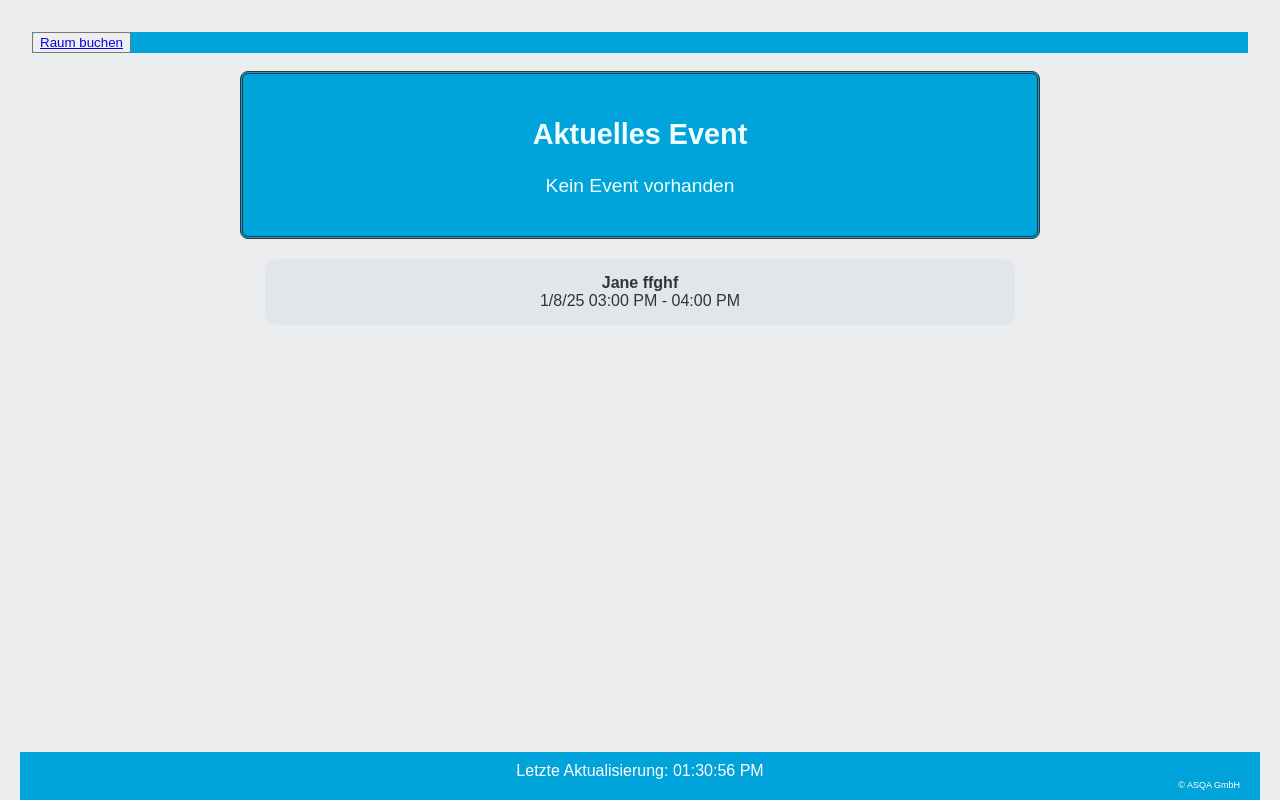
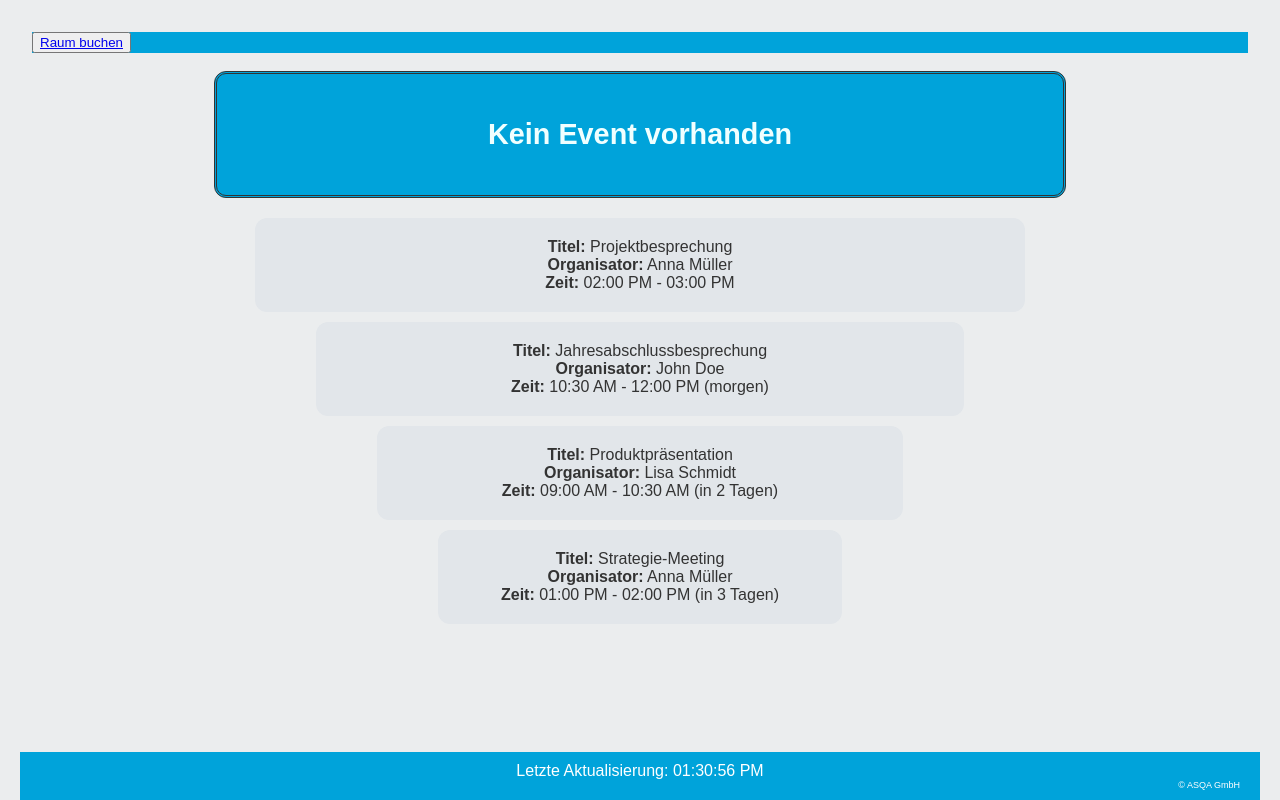
Before and after one commit to a-sqa-de/Raumbuchung, a plain HTML site: page index.html in a window 1280 px wide. Drawn offline with Linux system fonts and the light colour scheme.

Commit message:
v. 0.2
JSON lesbar
Graph Daten kompatibel
Sortierung von Daten
Pyramidenansicht
"zuletzt Aktualisiert" Anzeige

```diff
--- a/buchungen.json
+++ b/buchungen.json
@@ -0,0 +1,197 @@
+{
+  "@odata.context": "https://graph.microsoft.com/v1.0/$metadata#users('example@domain.com')/events",
+  "value": [
+    {
+      "id": "AAMkAGVmMDEzZmYtY2EyNS00YjU3LTg2ZTItZjNkYzA5ZGE3ZmIzBgFRAAgI2yEAAAA=",
+      "subject": "Team Meeting",
+      "organizer": {
+        "emailAddress": {
+          "name": "Max Mustermann",
+          "address": "max.mustermann@example.com"
+        }
+      },
+      "start": {
+        "dateTime": "2025-01-07T09:00:00",
+        "timeZone": "Europe/Berlin"
+      },
+      "end": {
+        "dateTime": "2025-01-07T10:00:00",
+        "timeZone": "Europe/Berlin"
+      },
+      "location": {
+        "displayName": "Konferenzraum 1"
+      },
+      "attendees": [
+        {
+          "emailAddress": {
+            "name": "Anna Müller",
+            "address": "anna.mueller@example.com"
+          },
+          "type": "required"
+        },
+        {
+          "emailAddress": {
+            "name": "John Doe",
+            "address": "john.doe@example.com"
+          },
+          "type": "optional"
+        }
+      ],
+      "isOnlineMeeting": true,
+      "onlineMeeting": {
+        "joinUrl": "https://teams.microsoft.com/l/meetup-join/abc123"
+      }
+    },
+    {
+      "id": "AAMkAGVmMDEzZmYtY2EyNS00YjU3LTg2ZTItZjNkYzA5ZGE3ZmI0BgFRAAgI2yEAAAA=",
+      "subject": "Projektbesprechung",
+      "organizer": {
+        "emailAddress": {
+          "name": "Anna Müller",
+          "address": "anna.mueller@example.com"
+        }
+      },
+      "start": {
+        "dateTime": "2025-01-08T14:00:00",
+        "timeZone": "Europe/Berlin"
+      },
+      "end": {
+        "dateTime": "2025-01-08T15:00:00",
+        "timeZone": "Europe/Berlin"
+      },
+      "location": {
+        "displayName": "Online Meeting"
+      },
+      "attendees": [
+        {
+          "emailAddress": {
+            "name": "Max Mustermann",
+            "address": "max.mustermann@example.com"
+          },
+          "type": "required"
+        }
+      ],
+      "isOnlineMeeting": true,
+      "onlineMeeting": {
+        "joinUrl": "https://teams.microsoft.com/l/meetup-join/xyz456"
+      }
+    },
+    {
+      "id": "AAMkAGVmMDEzZmYtY2EyNS00YjU3LTg2ZTItZjNkYzA5ZGE3ZmI5BgFRAAgI2yEAAAA=",
+      "subject": "Jahresabschlussbesprechung",
+      "organizer": {
+        "emailAddress": {
+          "name": "John Doe",
+          "address": "john.doe@example.com"
+        }
+      },
+      "start": {
+        "dateTime": "2025-01-09T10:30:00",
+        "timeZone": "Europe/Berlin"
+      },
+      "end": {
+        "dateTime": "2025-01-09T12:00:00",
+        "timeZone": "Europe/Berlin"
+      },
+      "location": {
+        "displayName": "Meetingraum 2"
+      },
+      "attendees": [
+        {
+          "emailAddress": {
+            "name": "Lisa Schmidt",
+            "address": "lisa.schmidt@example.com"
+          },
+          "type": "required"
+        },
+        {
+          "emailAddress": {
+            "name": "Max Mustermann",
+            "address": "max.mustermann@example.com"
+          },
+          "type": "optional"
+        }
+      ],
+      "isOnlineMeeting": false
+    },
+    {
+      "id": "AAMkAGVmMDEzZmYtY2EyNS00YjU3LTg2ZTItZjNkYzA5ZGE3ZmIwBgFRAAgI2yEAAAA=",
+      "subject": "Produktpräsentation",
+      "organizer": {
+        "emailAddress": {
+          "name": "Lisa Schmidt",
+          "address": "lisa.schmidt@example.com"
+        }
+      },
+      "start": {
+        "dateTime": "2025-01-10T09:00:00",
+        "timeZone": "Europe/Berlin"
+      },
+      "end": {
+        "dateTime": "2025-01-10T10:30:00",
+        "timeZone": "Europe/Berlin"
+      },
+      "location": {
+        "displayName": "Hauptkonferenzraum"
+      },
+      "attendees": [
+        {
+          "emailAddress": {
+            "name": "Anna Müller",
+            "address": "anna.mueller@example.com"
+          },
+          "type": "required"
+        },
+        {
+          "emailAddress": {
+            "name": "John Doe",
+            "address": "john.doe@example.com"
+          },
+          "type": "required"
+        }
+      ],
+      "isOnlineMeeting": false
+    },
+    {
+      "id": "AAMkAGVmMDEzZmYtY2EyNS00YjU3LTg2ZTItZjNkYzA5ZGE3ZmIyBgFRAAgI2yEAAAA=",
+      "subject": "Strategie-Meeting",
+      "organizer": {
+        "emailAddress": {
+          "name": "Anna Müller",
+          "address": "anna.mueller@example.com"
+        }
+      },
+      "start": {
+        "dateTime": "2025-01-11T13:00:00",
+        "timeZone": "Europe/Berlin"
+      },
+      "end": {
+        "dateTime": "2025-01-11T14:00:00",
+        "timeZone": "Europe/Berlin"
+      },
+      "location": {
+        "displayName": "Online Meeting"
+      },
+      "attendees": [
+        {
+          "emailAddress": {
+            "name": "Max Mustermann",
+            "address": "max.mustermann@example.com"
+          },
+          "type": "required"
+        },
+        {
+          "emailAddress": {
+            "name": "Lisa Schmidt",
+            "address": "lisa.schmidt@example.com"
+          },
+          "type": "optional"
+        }
+      ],
+      "isOnlineMeeting": true,
+      "onlineMeeting": {
+        "joinUrl": "https://teams.microsoft.com/l/meetup-join/def789"
+      }
+    }
+  ]
+}
--- a/index.html
+++ b/index.html
@@ -1,29 +1,28 @@
 <!DOCTYPE html>
 <html lang="de">
 <head>
-    <meta charset="UTF-8">
+  <meta charset="UTF-8">
     <meta name="viewport" content="width=device-width, initial-scale=1.0">
     <title>Terminübersicht</title>
     <link rel="stylesheet" href="styles.css">
+
 </head>
 <body>
     <header>
       <div id="buchung" class="buchen">
         <button><a href="buchung.html" >Raum buchen</a></button>
       </div>
-
     </header>
 
-    <div class="container">
-        <div
-        id="current-event" class="event-card current-event hidden">
-          <h2>Aktuelles Event</h2>
-          <p id="current-creator"></p>
-          <p id="current-time"></p>
-        </div>
 
-        <div id="future-events" class="future-events"></div>
-      </div>
+    <div id="current-event" class="hidden">
+      <h2 id="current-creator"></h2>
+      <p id="current-organizer"></p>
+      <p id="current-time"></p>
+      <p id="current-location"></p>
+    </div>
+
+      <div id="future-events"></div>
 
       <footer>
         <div id="last-updated" class="last-updated">Letzte Aktualisierung: --:--:--</div>
@@ -32,4 +31,3 @@
 
       <script src="index.js"></script>
 </body>
-</html>
--- a/index.js
+++ b/index.js
@@ -1,71 +1,60 @@
-const bookings = [
-    {
-      creator: "Max Mustermann",
-      startTime: "2025-01-08T08:00:00",
-      endTime: "2025-01-08T08:15:00",
-    },
-    {
-      creator: "Anna Müller",
-      startTime: "2025-01-08T08:15:00",
-      endTime: "2025-01-08T08:30:00",
-    },
-    {
-      creator: "John Doe",
-      startTime: "2025-01-08T08:35:00",
-      endTime: "2025-01-08T08:45:00",
-    },
-    {
-      creator: "Jane Smith",
-      startTime: "2025-01-08T10:45:00",
-      endTime: "2025-01-08T11:00:00",
-    },
-    {
-      creator: "Jane ffghf",
-      startTime: "2025-01-07T11:03:00",
-      endTime: "2025-01-07T11:10:00",
-      titel: "Ballsport",
-    },
-    {
-      creator: "Lulu",
-      startTime: "2025-01-07T11:15:00",
-      endTime: "2025-01-07T11:00:00",
-      titel: "Ballsport",
-    },
-    {
-      creator: "Jane ffghf",
-      startTime: "2025-01-08T15:00:00",
-      endTime: "2025-01-08T16:00:00",
-      titel: "Ballsport",
-    },
-  ];
-
 // Funktion: Zeitformat anpassen (HH:MM)
 function formatTime(dateStr) {
   const date = new Date(dateStr);
   return date.toLocaleTimeString([], { hour: "2-digit", minute: "2-digit" });
 }
 
-  // Funktion: Datum formatieren
-  function formatDate(dateStr) {
-    const date = new Date(dateStr);
-    return date.toLocaleDateString([], { dateStyle: "short" });
+// Funktion: Unterschied in Tagen berechnen
+function getDayDifference(dateStr) {
+  const today = new Date();
+  const eventDate = new Date(dateStr);
+
+  // Unterschied in Millisekunden
+  const differenceInTime = eventDate.setHours(0, 0, 0, 0) - today.setHours(0, 0, 0, 0);
+
+  // Unterschied in Tagen berechnen
+  return Math.round(differenceInTime / (1000 * 60 * 60 * 24));
+}
+
+// Funktion: Anzeige für die Tagesdifferenz
+function getDayDisplay(dateStr) {
+  const dayDifference = getDayDifference(dateStr);
+
+  if (dayDifference === 0) {
+    return "";
+  } else if (dayDifference === 1) {
+    return "(morgen)";
+  } else if (dayDifference > 1) {
+    return `(in ${dayDifference} Tagen)`;
+  } else {
+    return "(vergangenes Event)"; // Optional für vergangene Events
+  }
 }
 
 // Funktion: Events aktualisieren
-function updateEvents() {
+async function updateEvents() {
+  try {
+    // JSON-Daten laden
+    const response = await fetch("buchungen.json");
+    if (!response.ok) {
+      throw new Error("Fehler beim Laden der JSON-Daten");
+    }
+
+    const graphData = await response.json();
+    const bookings = graphData.value;
 
     // Aktuelles Datum/Zeit
     const now = new Date();
 
     // 1. Aktuelles Event bestimmen
     const currentEvent = bookings.find(
-    (booking) => new Date(booking.startTime) <= now && new Date(booking.endTime) > now
+      (booking) => new Date(booking.start.dateTime) <= now && new Date(booking.end.dateTime) > now
     );
 
-  // 2. Zukünftige Events filtern und sortieren (absteigend nach Startzeit)
+    // 2. Zukünftige Events filtern und sortieren (nach Startzeit)
     const futureEvents = bookings
-    .filter((booking) => new Date(booking.startTime) > now)
-    .sort((a, b) => new Date(a.startTime) - new Date(b.startTime));
+      .filter((booking) => new Date(booking.start.dateTime) > now)
+      .sort((a, b) => new Date(a.start.dateTime) - new Date(b.start.dateTime));
 
     // HTML-Container auswählen
     const currentEventContainer = document.getElementById("current-event");
@@ -73,13 +62,15 @@ function updateEvents() {
 
     // 3. Aktuelles Event anzeigen
     if (currentEvent) {
-  currentEventContainer.querySelector("#current-creator").textContent = currentEvent.creator;
+      currentEventContainer.querySelector("#current-creator").textContent = `Titel: ${currentEvent.subject}`;
+      currentEventContainer.querySelector(
+        "#current-organizer"
+      ).textContent = `Organisator: ${currentEvent.organizer.emailAddress.name}`;
       currentEventContainer.querySelector(
         "#current-time"
-  ).textContent = `${formatTime(currentEvent.startTime)} - ${formatTime(currentEvent.endTime)}`;
+      ).textContent = `Zeit: ${formatTime(currentEvent.start.dateTime)} - ${formatTime(currentEvent.end.dateTime)}`;
       currentEventContainer.classList.remove("hidden");
     } else {
-  // Wenn kein aktuelles Event vorhanden ist, "Der Raum ist frei" anzeigen
       currentEventContainer.querySelector("#current-creator").textContent = "Kein Event vorhanden";
       currentEventContainer.querySelector("#current-time").textContent = "";
       currentEventContainer.classList.remove("hidden");
@@ -88,50 +79,86 @@ if (currentEvent) {
     // 4. Zukünftige Events anzeigen (maximal 4)
     futureEventsContainer.innerHTML = "";
 
-  //5. Schleife für Anzahl der Ergebnisse
     futureEvents.slice(0, 4).forEach((event, index) => {
       const card = document.createElement("div");
 
       // Karte gestalten (zentriert, kleiner werdend)
       card.classList.add("event-card");
       const cardWidth = 100 - index * 10; // Dynamische Breite
-    card.style.width = `${cardWidth-10}%`;
-    card.style.margin = "0 auto"; // Zentrierung
+      card.style.width = `${cardWidth - 40}%`;
+      card.style.height = `${cardWidth + 10}%`;
+      card.style.margin = "0 auto";
+
+      // Tagesanzeige
+      const dayDisplay = getDayDisplay(event.start.dateTime);
 
       // Karteninhalt
       card.innerHTML = `
-      <div class="event-creator">${event.creator || "Unbekannt"}</div>
-      <div>${formatDate(event.startTime)} ${formatTime(event.startTime)} - ${formatTime(event.endTime)}</div>
+        <div><strong>Titel:</strong> ${event.subject || "Kein Titel"}</div>
+        <div><strong>Organisator:</strong> ${event.organizer.emailAddress.name}</div>
+        <div><strong>Zeit:</strong> ${formatTime(event.start.dateTime)} - ${formatTime(event.end.dateTime)} ${dayDisplay}</div>
       `;
 
       // Karte in den Container einfügen
       futureEventsContainer.appendChild(card);
+    });
+  } catch (error) {
+    console.error("Fehler beim Verarbeiten der Daten:", error);
   }
-)
+}
 
 // Funktion: Letzte Aktualisierung anzeigen
 function updateLastUpdated() {
-  const now = new Date(); // Aktueller Zeitpunkt
-  const lastUpdatedContainer = document.getElementById("last-updated"); // HTML-Container auswählen
+  const now = new Date();
+  const lastUpdatedContainer = document.getElementById("last-updated");
 
-  // Überprüfen, ob der Container existiert
   if (lastUpdatedContainer) {
-    lastUpdatedContainer.textContent = `Letzte Aktualisierung: ${now.toLocaleTimeString([], { hour: "2-digit", minute: "2-digit", second: "2-digit" })}`;
+    lastUpdatedContainer.textContent = `Letzte Aktualisierung: ${now.toLocaleTimeString([], {
+      hour: "2-digit",
+      minute: "2-digit",
+      second: "2-digit",
+    })}`;
   } else {
     console.error("Container für 'last-updated' nicht gefunden!");
   }
 }
 
-// Test: Rufe die Funktion direkt auf
+// Funktion: Letzte Aktualisierung anzeigen
+function updateLastUpdated() {
+  const now = new Date();
+  const lastUpdatedContainer = document.getElementById("last-updated");
+
+  if (lastUpdatedContainer) {
+    lastUpdatedContainer.textContent = `Letzte Aktualisierung: ${now.toLocaleTimeString([], {
+      hour: "2-digit",
+      minute: "2-digit",
+      second: "2-digit",
+    })}`;
+  } else {
+    console.error("Container für 'last-updated' nicht gefunden!");
+  }
+}
+
+// Funktion: Letzte Aktualisierung anzeigen
+function updateLastUpdated() {
+  const now = new Date();
+  const lastUpdatedContainer = document.getElementById("last-updated");
+
+  if (lastUpdatedContainer) {
+    lastUpdatedContainer.textContent = `Letzte Aktualisierung: ${now.toLocaleTimeString([], {
+      hour: "2-digit",
+      minute: "2-digit",
+      second: "2-digit",
+    })}`;
+  } else {
+    console.error("Container für 'last-updated' nicht gefunden!");
+  }
+}
+
+// Initialer Aufruf der Funktionen
+updateEvents();
 updateLastUpdated();
 
-// Test: Aktualisierung alle 30 Sekunden die Angabe der letzten Aktualisierung
+// Periodische Aktualisierung
+setInterval(updateEvents, 15000);
 setInterval(updateLastUpdated, 15000);
-
-}
-
-// Initialer Aufruf der Funktion
-updateEvents();
-
-// Führt alle 30 Sekunden das Script neu aus (autom. Reload der Seite)
-setInterval(updateEvents, 15000);
--- a/styles.css
+++ b/styles.css
@@ -1,5 +1,3 @@
-    /* Globale Styles */
-
 body {
   font-family: Arial, sans-serif;
   margin: 12px;
@@ -12,7 +10,6 @@
   margin: 0 auto;
   width: 100%;
 }
-
 header {
   background-color: #00a3da;
   margin-bottom: 18px;
@@ -35,13 +32,16 @@
   max-width: 800px;
   margin: 0 auto;
 }
-
 .hidden {
   display: none;
 }
 
  /* Dynamischer Style für die Pyramide */
  .event-card {
+
+  border-radius: 8px;
+  width: 80%; /* Begrenze die Breite */
+  text-align: center; /* Zentrierter Text */
   position: relative;
   align-items: center;
 }
@@ -53,19 +53,20 @@
   text-align: center;
   font-size: larger;
   padding: 20px;
-    border-radius: 8px;
+  border-radius: 12px;
   margin-bottom: 20px;
   border-color: #333;
   border-style: double;
+  margin-left: 15%;
+  margin-right: 15%;
 }
 
   /* Style für Aussehen der zukünftigen Eventkarten */
 .event-card {
   background-color: #e2e6ea;
   color: #333;
-    padding: 15px;
+  padding: 20px;
   border-radius: 12px;
-    transition: all 0.3s ease;
   margin-bottom: 10px;
   text-align: center;
 }
```
Also changed, not shown: buchung.html (+1 -1 lines). Lines whose indentation alone changed are shown as unchanged.
